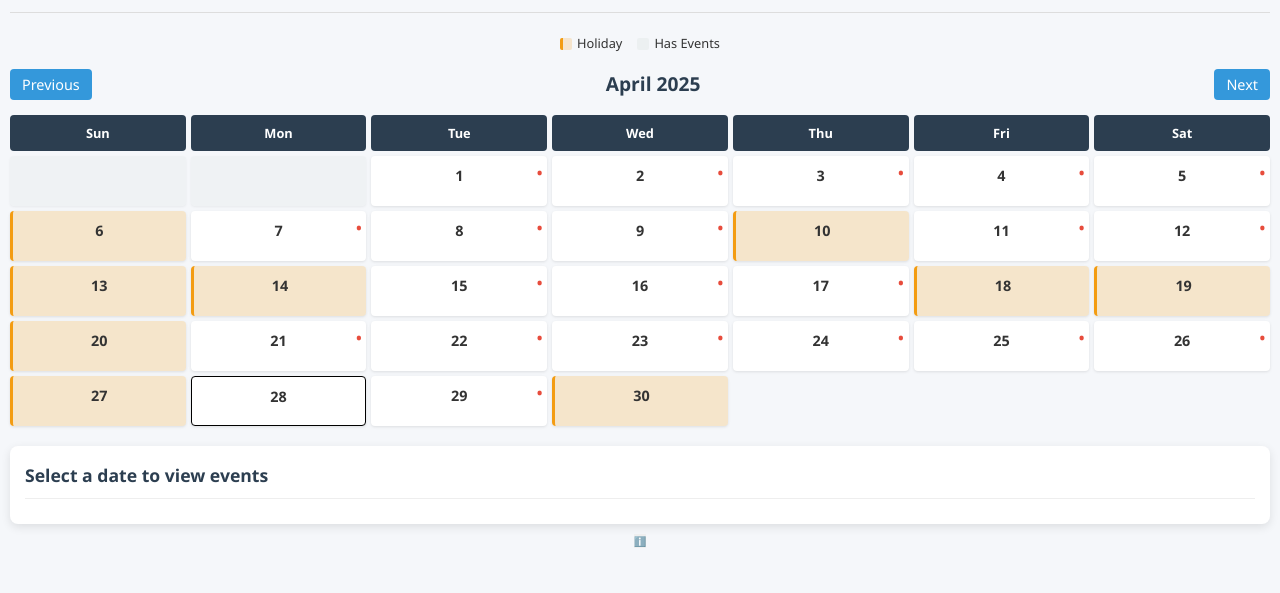
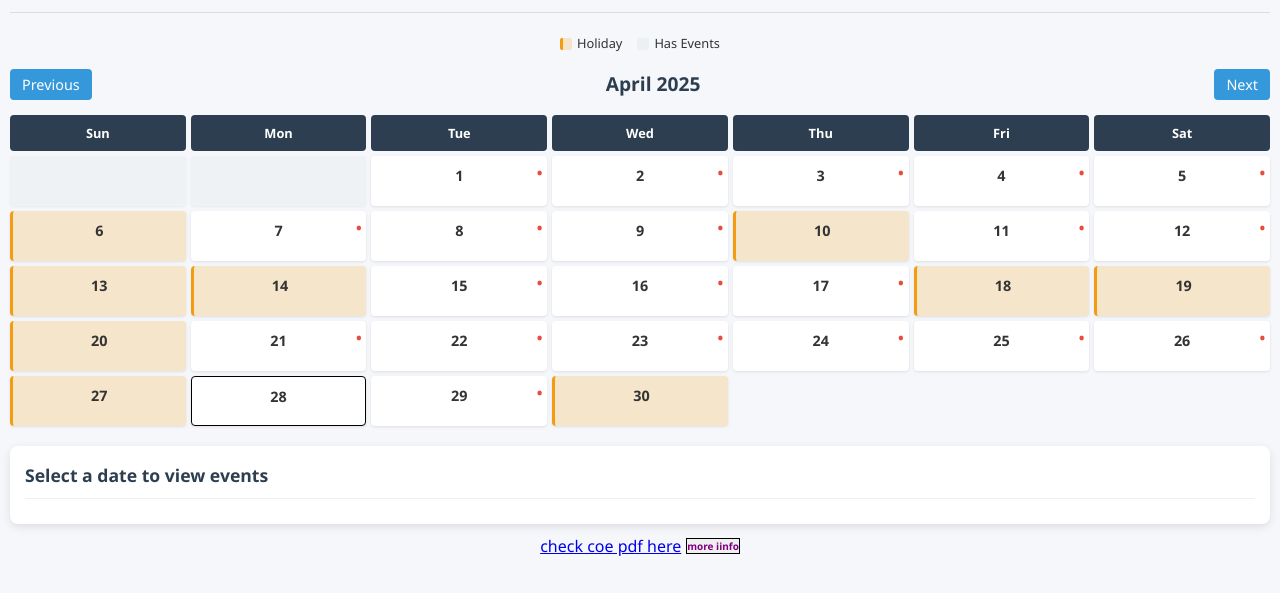
Before and after one commit to thisisnihal/coe_cmrit, a plain HTML site: page index.html in a window 1280 px wide. Shown: the part 79-672 px from the top of the page. Drawn offline with Linux system fonts and the light colour scheme.

Commit message:
pdf source added

```diff
--- a/index.html
+++ b/index.html
@@ -358,7 +358,8 @@
         </div>
 
         <footer>
-            <button style="border: none; color: purple; font-weight: 600; font-size: 10px;" id="info-btn">ℹ️</button>
+            <a href="https://drive.google.com/file/d/1ic1jcJTkymoj23zC1UYdgl25o5I2NFDZ/view?usp=drive_link" target="_blank">check coe pdf here</a>
+            <button style="border: none; color: purple; font-weight: 600; font-size: 10px; margin-left: 5px; border: 1px solid black;" id="info-btn">more ℹinfo</button>
         </footer>
     </div>
 
```
Also changed, not shown: 1 other file.
